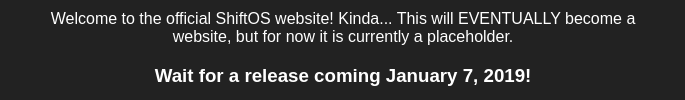
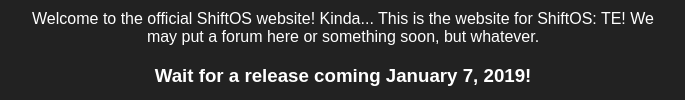
Before and after one commit to UniverseDevGroup/shiftos-web, a plain HTML site: page index.html in a window 1280 px wide. Shown: the part 348-448 px from the top of the page, without its empty margins (297-982 px from the left). Drawn offline with Linux system fonts and the light colour scheme.

Commit message:
more text

```diff
--- a/index.html
+++ b/index.html
@@ -27,7 +27,7 @@
         </div>
 
         <div align="center">
-            <p>Welcome to the official ShiftOS website! Kinda... This will EVENTUALLY become a website, but for now it is currently a placeholder.</p>
+            <p>Welcome to the official ShiftOS website! Kinda... This is the website for ShiftOS: TE! We may put a forum here or something soon, but whatever.</p>
             <h3>Wait for a release coming <b>January 7, 2019!</b></h3>
             <center><a href="https://discord.gg/WTt9mUe"><img src="https://img.shields.io/discord/526636643675799568.svg?colorB=7289DA&label=discord&style=flat-square"></a></center>
         </div>
```
